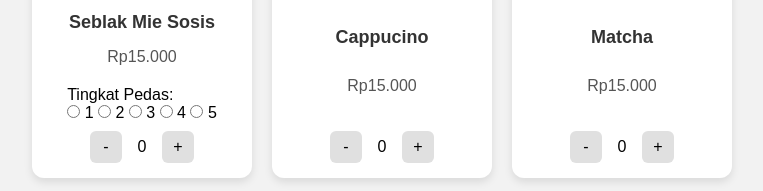
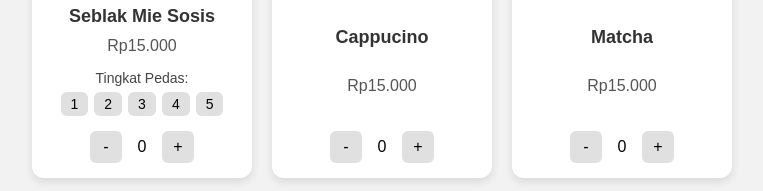
Before and after one commit to sailorr-ui/WebsiteCoffeshop, a plain HTML site: page index.html in a window 1280 px wide. Shown: the part 259-450 px from the top of the page, without its empty margins (258-1021 px from the left). Drawn offline with Linux system fonts and the light colour scheme.

Commit message:
Update style.css

```diff
--- a/style.css
+++ b/style.css
@@ -80,6 +80,44 @@ h1 {
   font-size: 16px;
   color: #555;
   margin-bottom: 12px;
+}
+
+/*--------------------------------------
+  LEVEL PEDAS
+--------------------------------------*/
+.level-pedas {
+  text-align: center;
+  margin-bottom: 12px;
+}
+
+.level-pedas p {
+  font-size: 14px;
+  margin-bottom: 6px;
+  color: #444;
+}
+
+.pedas-option {
+  display: flex;
+  justify-content: center;
+  gap: 6px;
+}
+
+.pedas-option input {
+  display: none;
+}
+
+.pedas-option label {
+  padding: 4px 10px;
+  border-radius: 6px;
+  background-color: #e0e0e0;
+  cursor: pointer;
+  font-size: 14px;
+  transition: 0.2s;
+}
+
+.pedas-option input:checked + label {
+  background-color: #ff4d4d;
+  color: white;
 }
 
 /*--------------------------------------
```
